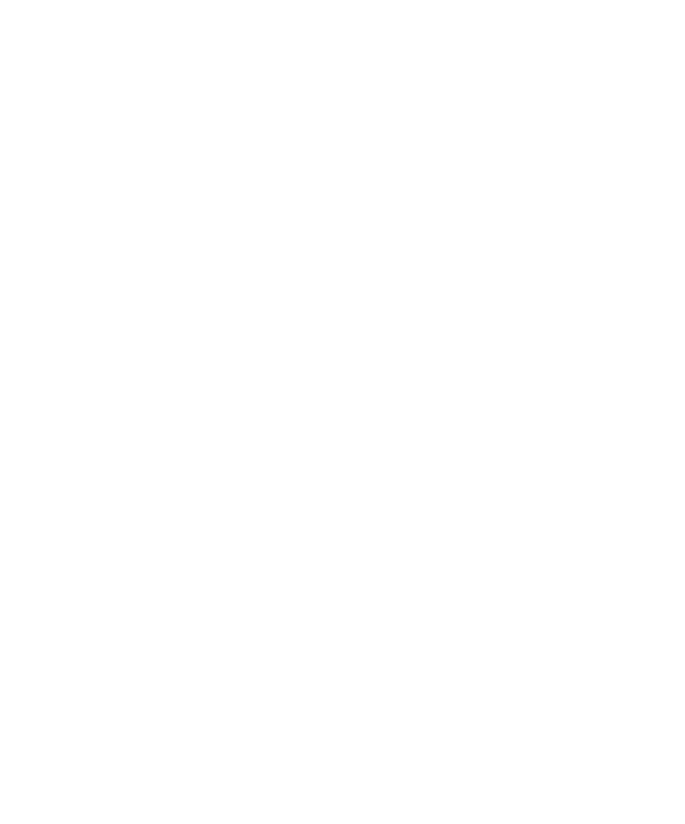
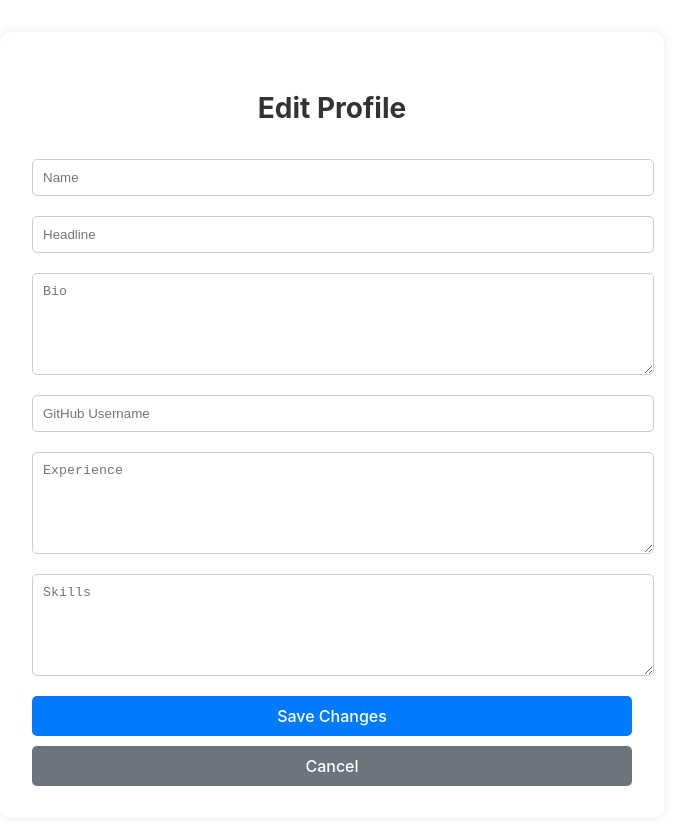
Before and after one commit to ejmaller7/Dev.connect, a React (Vite) app in the folder client/: page /edit-profile in a window 1280 px wide. Before the commit this address had no page. Shown: the top 824 px of the page, without its empty margins (308-993 px from the left). Before the commit the page ends 800 px from the top, so only its background shows below. Built offline with nearby package versions, Linux system fonts and the light colour scheme.

Commit message:
Profile.jsx, EditProfile.jsx created and written - need to edit the buttons in Profile.css to make them have a background color and spread apart

```diff
--- a/client/src/App.jsx
+++ b/client/src/App.jsx
@@ -9,6 +9,8 @@
 import { AuthProvider } from './context/Auth.jsx';
 import SearchResults from './components/SearchResults';
 import WelcomePage from './pages/WelcomePage'
+import Profile from './pages/Profile.jsx';
+import EditProfile from './pages/EditProfile.jsx';
 
 function App() {
 
@@ -23,6 +25,8 @@
         <Route path='/register' element={<Register />}/>
         <Route path="/search-results" element={<SearchResults/>}/>
         <Route path="/welcome" element={<WelcomePage />}/>
+        <Route path='/profile' element={<Profile />}/>
+        <Route path="/edit-profile" element={<EditProfile />} />
       </Routes>
       <Footer />
     </Router>
--- a/client/src/components/Navbar.jsx
+++ b/client/src/components/Navbar.jsx
@@ -83,7 +83,7 @@
         </ul>
       </nav>
       {user ? (
-        <div className="welcome-message">Welcome, {user.username || "User"}!</div>
+        <div className="welcome-message">Welcome, {user?.username || "User"}!</div>
       ) : (
         <div className="welcome-message">Not logged in, please login first</div>
       )}
--- a/client/src/context/Auth.jsx
+++ b/client/src/context/Auth.jsx
@@ -35,7 +35,7 @@
     };
 
     return (
-        <AuthContext.Provider value={{ user, isAuthenticated, logIn, logOut }}>
+        <AuthContext.Provider value={{ user, setUser, isAuthenticated, logIn, logOut }}>
             {children}
         </AuthContext.Provider>
     );
--- /dev/null
+++ b/client/src/css/EditProfile.css
@@ -0,0 +1,53 @@
+.edit-profile-container {
+    max-width: 600px;
+    margin: 2rem auto;
+    background: white;
+    padding: 2rem;
+    border-radius: 10px;
+    box-shadow: 0 0 10px rgba(0, 0, 0, 0.1);
+    text-align: center;
+}
+
+.edit-profile-form {
+display: flex;
+flex-direction: column;
+}
+
+.edit-profile-form input,
+.edit-profile-form textarea {
+width: 100%;
+padding: 10px;
+margin: 10px 0;
+border: 1px solid #ccc;
+border-radius: 5px;
+}
+
+.edit-profile-form textarea {
+height: 80px;
+resize: vertical;
+}
+
+.edit-profile-form button {
+width: 100%;
+padding: 10px;
+background-color: #007bff;
+color: white;
+border: none;
+cursor: pointer;
+border-radius: 5px;
+margin-top: 10px;
+}
+
+.edit-profile-form .cancel-btn {
+background-color: #6c757d;
+}
+
+.edit-profile-form button:hover {
+background-color: #0056b3;
+}
+
+.message {
+margin-top: 10px;
+color: green;
+font-size: 0.9rem;
+}
--- /dev/null
+++ b/client/src/css/Profile.css
@@ -0,0 +1,53 @@
+.profile-container {
+max-width: 800px;
+margin: 2rem auto;
+background: white;
+padding: 2rem;
+border-radius: 10px;
+box-shadow: 0 0 10px rgba(0, 0, 0, 0.1);
+text-align: center;
+}
+
+.profile-header {
+margin-bottom: 2rem;
+}
+
+.profile-pic {
+width: 120px;
+height: 120px;
+border-radius: 50%;
+object-fit: cover;
+}
+
+.profile-section {
+text-align: left;
+margin-top: 1.5rem;
+padding: 1rem;
+border-top: 1px solid #ddd;
+}
+
+.profile-section h3 {
+margin-bottom: 0.5rem;
+}
+
+button {
+background-color: #007bff;
+border: none;
+padding: 10px 15px;
+margin-top: 1rem;
+cursor: pointer;
+border-radius: 5px;
+}
+
+button:hover {
+background-color: #0061c9;
+}
+
+ul {
+list-style: none;
+padding: 0;
+}
+
+ul li {
+margin: 5px 0;
+}
--- /dev/null
+++ b/client/src/pages/EditProfile.jsx
@@ -0,0 +1,85 @@
+import { useState } from "react";
+import { useUser } from "../context/Auth.jsx";
+import { useNavigate } from "react-router-dom";
+import "../css/EditProfile.css";
+
+const EditProfile = () => {
+  const { user, setUser } = useUser();
+  const navigate = useNavigate();
+
+  const [formData, setFormData] = useState({
+    name: user?.name || "",
+    headline: user?.headline || "",
+    bio: user?.bio || "",
+    githubUsername: user?.githubUsername || "",
+    experience: user?.experience || "",
+    skills: user?.skills || "",
+  });
+
+  const [message, setMessage] = useState("");
+
+  const handleChange = (e) => {
+    setFormData({ ...formData, [e.target.name]: e.target.value });
+  };
+
+  const handleSubmit = async (e) => {
+    e.preventDefault();
+
+    const editProfileURL = import.meta.env.VITE_APP_ENV === 'production'
+            ? 'https://dev-connect-invw.onrender.com/api/update-profile'
+            : 'http://localhost:5000/api/update-profile';
+
+    try {
+      const response = await fetch(editProfileURL, {
+        method: "PUT",
+        headers: {
+          "Content-Type": "application/json",
+          Authorization: `Bearer ${localStorage.getItem("jwtToken")}`,
+        },
+        body: JSON.stringify({ userId: user._id, ...formData }),
+      });
+
+      const data = await response.json();
+      console.log("Server Response:", data); // Debugging
+
+      if (!response.ok) {
+        setMessage(data.message || "Error updating profile.");
+        return;
+      }
+
+      if (data.user && data.user.username) {
+        setUser(data.user);
+        localStorage.setItem("user", JSON.stringify(data.user)); // Update localStorage
+        setMessage("Profile updated successfully!");
+
+        setTimeout(() => navigate("/profile"), 1500);
+      } else {
+      setMessage("Error: Missing username in response.");
+      }
+    } catch (error) {
+      console.error("Update error:", error);
+      setMessage("Something went wrong, please try again.");
+    }
+  };
+
+  return (
+    <div className="edit-profile-container">
+      <h2>Edit Profile</h2>
+      <form onSubmit={handleSubmit} className="edit-profile-form">
+        <input type="text" name="name" value={formData.name} onChange={handleChange} placeholder="Name" required />
+        <input type="text" name="headline" value={formData.headline} onChange={handleChange} placeholder="Headline" />
+        <textarea name="bio" value={formData.bio} onChange={handleChange} placeholder="Bio"></textarea>
+        <input type="text" name="githubUsername" value={formData.githubUsername} onChange={handleChange} placeholder="GitHub Username" />
+        <textarea name="experience" value={formData.experience} onChange={handleChange} placeholder="Experience"></textarea>
+        <textarea name="skills" value={formData.skills} onChange={handleChange} placeholder="Skills"></textarea>
+
+        {message && <p className="message">{message}</p>}
+
+        <button type="submit">Save Changes</button>
+        <button type="button" className="cancel-btn" onClick={() => navigate("/profile")}>Cancel</button>
+      </form>
+    </div>
+  );
+};
+
+export default EditProfile;
--- a/client/src/pages/Profile.jsx
+++ b/client/src/pages/Profile.jsx
@@ -0,0 +1,61 @@
+import { useUser } from "../context/Auth.jsx";
+import { useState, useEffect } from "react";
+import { useNavigate } from "react-router-dom";
+import "../css/Profile.css";
+
+const Profile = () => {
+  const { user, logOut } = useUser();
+  const navigate = useNavigate();
+  const [githubRepos, setGithubRepos] = useState([]);
+
+  useEffect(() => {
+    if (user?.githubUsername) {
+      fetch(`https://api.github.com/users/${user.githubUsername}/repos`)
+        .then((res) => res.json())
+        .then((data) => setGithubRepos(data))
+        .catch((err) => console.error("Error fetching GitHub repos:", err));
+    }
+  }, [user?.githubUsername]);
+
+  const handleLogOut = () => {
+    logOut();
+    navigate("/login");
+  };
+
+  return (
+    <div className="profile-container">
+      <div className="profile-header">
+        <img src={user?.profilePicture || "/default-avatar.png"} alt="Profile" className="profile-pic" />
+        <h2>{user?.name || "Your Name"}</h2>
+        <p>{user?.headline || "Your Professional Headline"}</p>
+        <p>{user?.bio || "No bio available"}</p>
+        <p>GitHub: <a href={`https://github.com/${user?.githubUsername}`} target="_blank" rel="noopener noreferrer">{user?.githubUsername}</a></p>
+      </div>
+
+      <div className="profile-section">
+        <h3>Experience & Skills</h3>
+        <p>{user?.experience || "No experience listed"}</p>
+        <p>{user?.skills || "No skills listed"}</p>
+      </div>
+
+      <div className="profile-section">
+        <h3>GitHub Repositories</h3>
+        {githubRepos.length > 0 ? (
+          <ul>
+            {githubRepos.map((repo) => (
+              <li key={repo.id}>
+                <a href={repo.html_url} target="_blank" rel="noopener noreferrer">{repo.name}</a>
+              </li>
+            ))}
+          </ul>
+        ) : (
+          <p>No repositories linked</p>
+        )}
+      </div>
+      <button onClick={() => navigate("/edit-profile")}>Edit Profile</button>
+      <button onClick={handleLogOut}>Log Out</button>
+    </div>
+  );
+};
+
+export default Profile;
```
Also changed, not shown: 2 other files (tests, documents, lock files or other folders).
